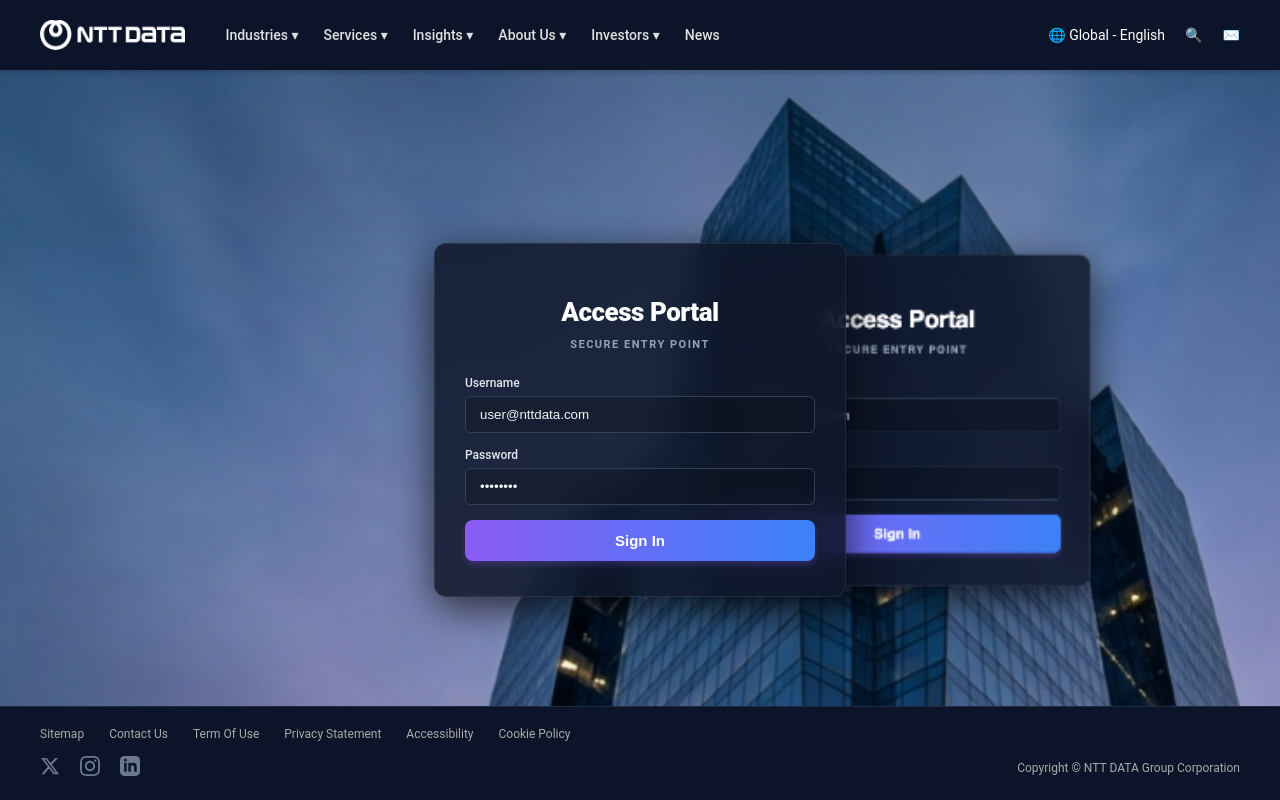
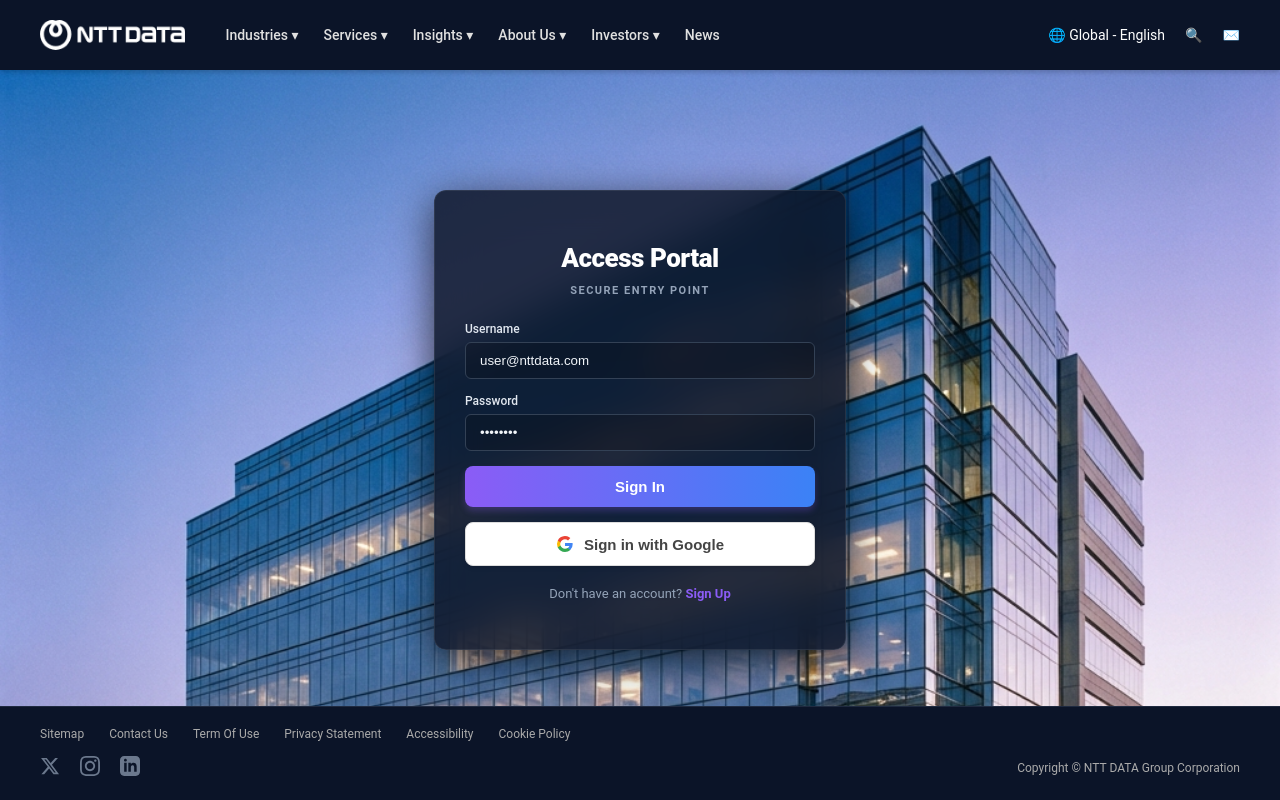
Before and after one commit to vasanthbanoth/NTT-DATA-TASK, a Flask app: page / in a window 1280 px wide. Run offline with Flask 3, Linux system fonts and the light colour scheme.

Commit message:
Fix duplicate login and add Google Sign-In/Sign Up features

```diff
--- a/templates/login.html
+++ b/templates/login.html
@@ -220,6 +220,45 @@
             box-shadow: 0 6px 12px rgba(139, 92, 246, 0.4);
         }
 
+        /* Google Sign-In Button */
+        .google-btn {
+            margin-top: 15px;
+            background: #fff;
+            color: #444;
+            border: 1px solid #ddd;
+            display: flex;
+            align-items: center;
+            justify-content: center;
+            font-weight: 600;
+            box-shadow: 0 2px 4px rgba(0, 0, 0, 0.1);
+        }
+
+        .google-btn:hover {
+            background: #f8f8f8;
+            transform: translateY(-2px);
+            box-shadow: 0 4px 8px rgba(0, 0, 0, 0.15);
+        }
+
+        /* Sign Up Text */
+        .signup-text {
+            text-align: center;
+            margin-top: 20px;
+            color: #94a3b8;
+            font-size: 13px;
+        }
+
+        .signup-link {
+            color: #8b5cf6;
+            text-decoration: none;
+            font-weight: 600;
+            transition: color 0.2s;
+        }
+
+        .signup-link:hover {
+            color: #a78bfa;
+            text-decoration: underline;
+        }
+
         @media (max-width: 768px) {
 
             .nav-link,
@@ -276,6 +315,25 @@
                 <input type="password" class="input-field" value="password" readonly>
             </div>
             <button type="submit">Sign In</button>
+
+            <!-- Google Sign-In Button -->
+            <button type="button" class="google-btn" onclick="alert('Google Sign-In - Coming Soon!')">
+                <svg width="18" height="18" viewBox="0 0 18 18" style="margin-right: 10px;">
+                    <path fill="#4285F4"
+                        d="M16.51 8H8.98v3h4.3c-.18 1-.74 1.48-1.6 2.04v2.01h2.6a7.8 7.8 0 0 0 2.38-5.88c0-.57-.05-.66-.15-1.18z" />
+                    <path fill="#34A853"
+                        d="M8.98 17c2.16 0 3.97-.72 5.3-1.94l-2.6-2.04c-.73.5-1.67.78-2.7.78-2.08 0-3.84-1.4-4.48-3.29H1.83v2.07A8 8 0 0 0 8.98 17z" />
+                    <path fill="#FBBC05"
+                        d="M4.5 10.52A4.8 4.8 0 0 1 4.25 9c0-.53.09-1.03.25-1.52V5.41H1.83a8 8 0 0 0 0 7.18l2.67-2.07z" />
+                    <path fill="#EA4335"
+                        d="M8.98 4.18c1.17 0 2.23.4 3.06 1.2l2.3-2.3A8 8 0 0 0 1.83 5.4L4.5 7.49c.64-1.9 2.4-3.3 4.48-3.3z" />
+                </svg>
+                Sign in with Google
+            </button>
+
+            <!-- Sign Up Link -->
+            <p class="signup-text">Don't have an account? <a href="#" class="signup-link"
+                    onclick="alert('Sign Up - Coming Soon!')">Sign Up</a></p>
         </form>
     </div>
 
```
Also changed, not shown: static/background.png.
